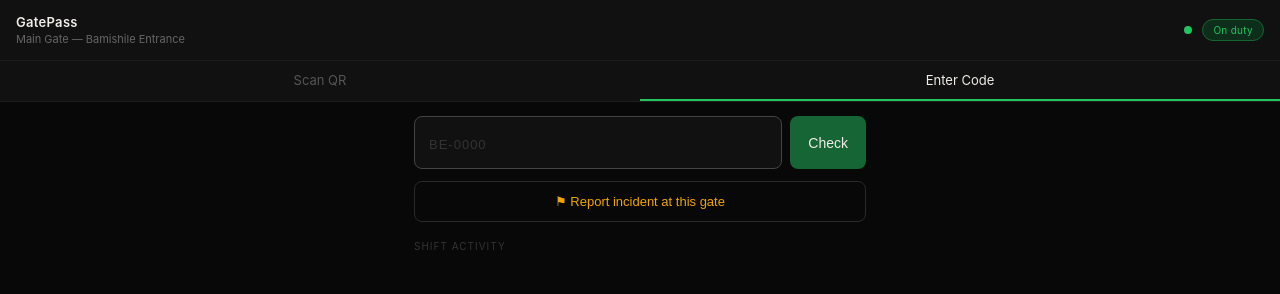
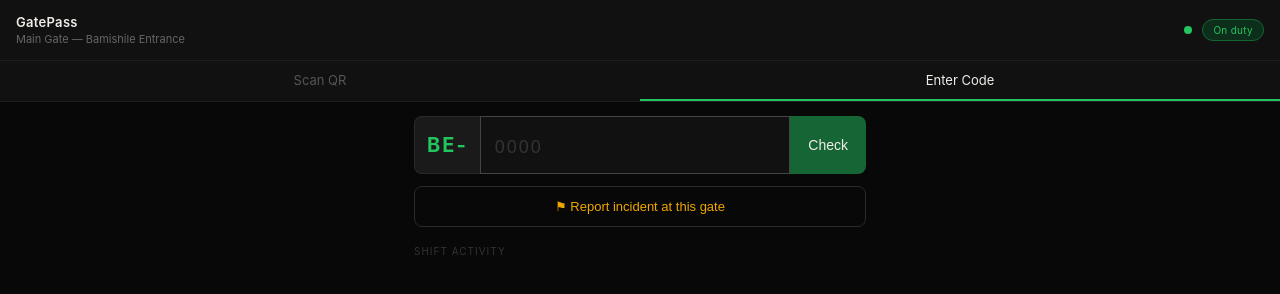
Before and after one commit to IGATA-Consulting-Technologies/gatepass-bamishile, a website: page index.html in a window 1280 px wide. Both pictures are taken after a click on the element "Enter Code". Drawn offline with Linux system fonts and the light colour scheme.

Commit message:
Update index.html

```diff
--- a/index.html
+++ b/index.html
@@ -119,8 +119,24 @@
 /* CODE INPUT */
 .code-input-row {
   display: flex;
-  gap: 8px;
+  gap: 0;
   margin-bottom: 12px;
+}
+
+.code-prefix {
+  padding: 14px 12px;
+  background: #1a1a1a;
+  border: 1px solid #2a2a2a;
+  border-right: none;
+  border-radius: 8px 0 0 8px;
+  color: #22c55e;
+  font-size: 20px;
+  font-weight: 700;
+  letter-spacing: 2px;
+  display: flex;
+  align-items: center;
+  white-space: nowrap;
+  user-select: none;
 }
 
 .code-input {
@@ -128,24 +144,24 @@
   padding: 14px;
   background: #111;
   border: 1px solid #2a2a2a;
-  border-radius: 8px;
+  border-radius: 0 0 0 0;
   color: #f0ede8;
-  font-size: 20px;
-  letter-spacing: 3px;
-  font-weight: 600;
-  text-transform: uppercase;
+  font-size: 24px;
+  letter-spacing: 6px;
+  font-weight: 700;
   transition: border-color 0.2s;
+  min-width: 0;
 }
 
 .code-input:focus { outline: none; border-color: #444; }
-.code-input::placeholder { color: #333; letter-spacing: 1px; font-size: 13px; font-weight: 400; }
+.code-input::placeholder { color: #333; letter-spacing: 2px; font-size: 18px; font-weight: 400; }
 
 .check-btn {
   padding: 14px 18px;
   background: #166534;
   color: #f0ede8;
   border: none;
-  border-radius: 8px;
+  border-radius: 0 8px 8px 0;
   font-size: 14px;
   font-weight: 500;
   cursor: pointer;
@@ -431,12 +447,14 @@
   <!-- CODE PANEL -->
   <div id="code-panel" style="display:none;">
     <div class="code-input-row">
+      <div class="code-prefix" id="code-prefix">BE-</div>
       <input
         class="code-input"
         id="code-field"
-        placeholder="BE-0000"
-        maxlength="8"
-        oninput="formatCode(this)"
+        placeholder="0000"
+        maxlength="4"
+        inputmode="numeric"
+        oninput="this.value=this.value.replace(/[^0-9]/g,''); if(this.value.length===4) verifyCode()"
         onkeydown="if(event.key==='Enter') verifyCode()"
         autocomplete="off"
         autocorrect="off"
@@ -573,6 +591,9 @@
 const GATE_ID = params.get('gate') || 'main';
 const ESTATE_ID = params.get('estate') || 'f4f8e8f2-4fe2-44a8-bbf9-fcae62cd37ad';
 
+// Pass prefix from URL or default to BE
+const PASS_PREFIX = params.get('prefix') || 'BE';
+
 const GATE_NAMES = {
   main: 'Main Gate — Bamishile Entrance',
   community: 'Community Street Gate',
@@ -586,6 +607,7 @@
 
 // ── INIT ──
 document.getElementById('gate-label').textContent = GATE_NAMES[GATE_ID] || `Gate — ${GATE_ID}`;
+document.getElementById('code-prefix').textContent = `${PASS_PREFIX}-`;
 
 window.addEventListener('online', () => { isOnline = true; updateSyncDot(); });
 window.addEventListener('offline', () => { isOnline = false; updateSyncDot(); });
@@ -607,14 +629,6 @@
     if (scannerRunning) stopScan();
     setTimeout(() => document.getElementById('code-field').focus(), 100);
   }
-}
-
-// ── FORMAT CODE ──
-function formatCode(el) {
-  let v = el.value.toUpperCase().replace(/[^A-Z0-9]/g, '');
-  if (v.length > 2 && !v.includes('-')) v = v.slice(0,2) + '-' + v.slice(2);
-  el.value = v.slice(0,8);
-  if (v.replace('-','').length >= 6) verifyCode();
 }
 
 // ── QR SCANNER ──
@@ -651,9 +665,10 @@
 
 // ── VERIFY FROM CODE INPUT ──
 function verifyCode() {
-  const code = document.getElementById('code-field').value.trim().toUpperCase();
-  if (code.length < 6) return;
-  verify(code);
+  const digits = document.getElementById('code-field').value.trim();
+  if (digits.length < 4) return;
+  const prefix = document.getElementById('code-prefix').textContent.trim();
+  verify(`${prefix}${digits}`);
 }
 
 // ── CORE VERIFY ──
```
